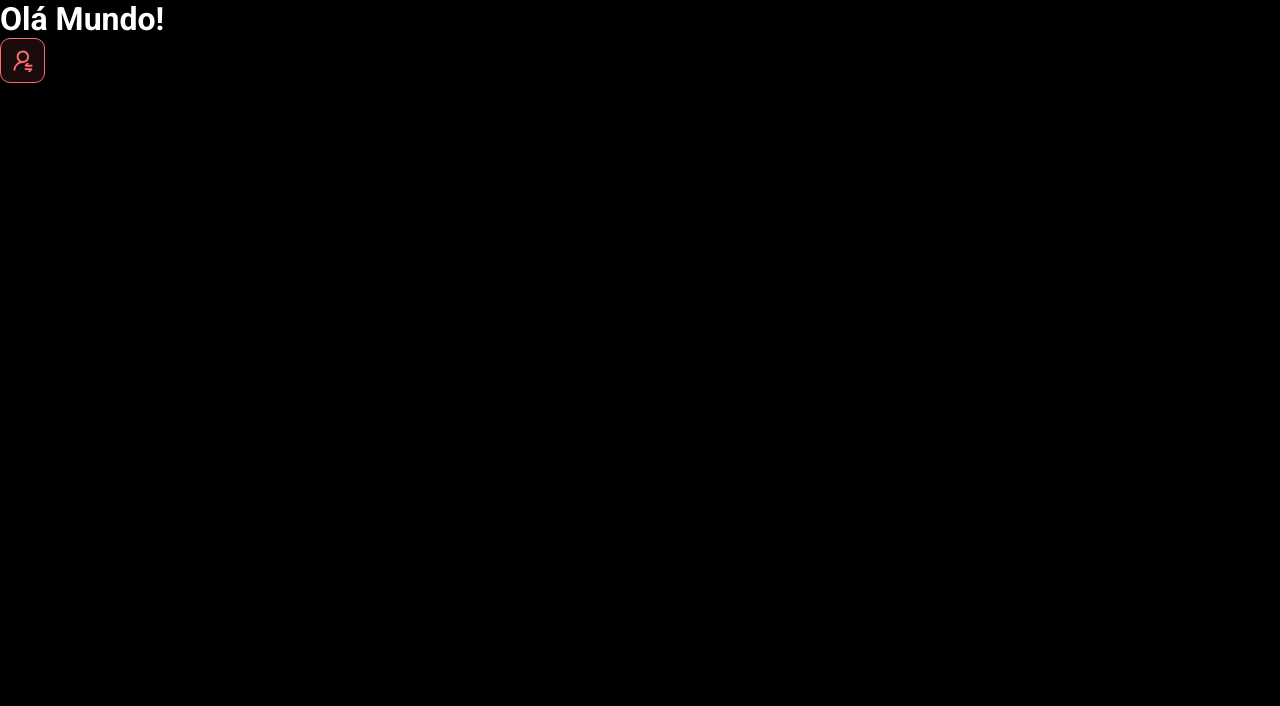
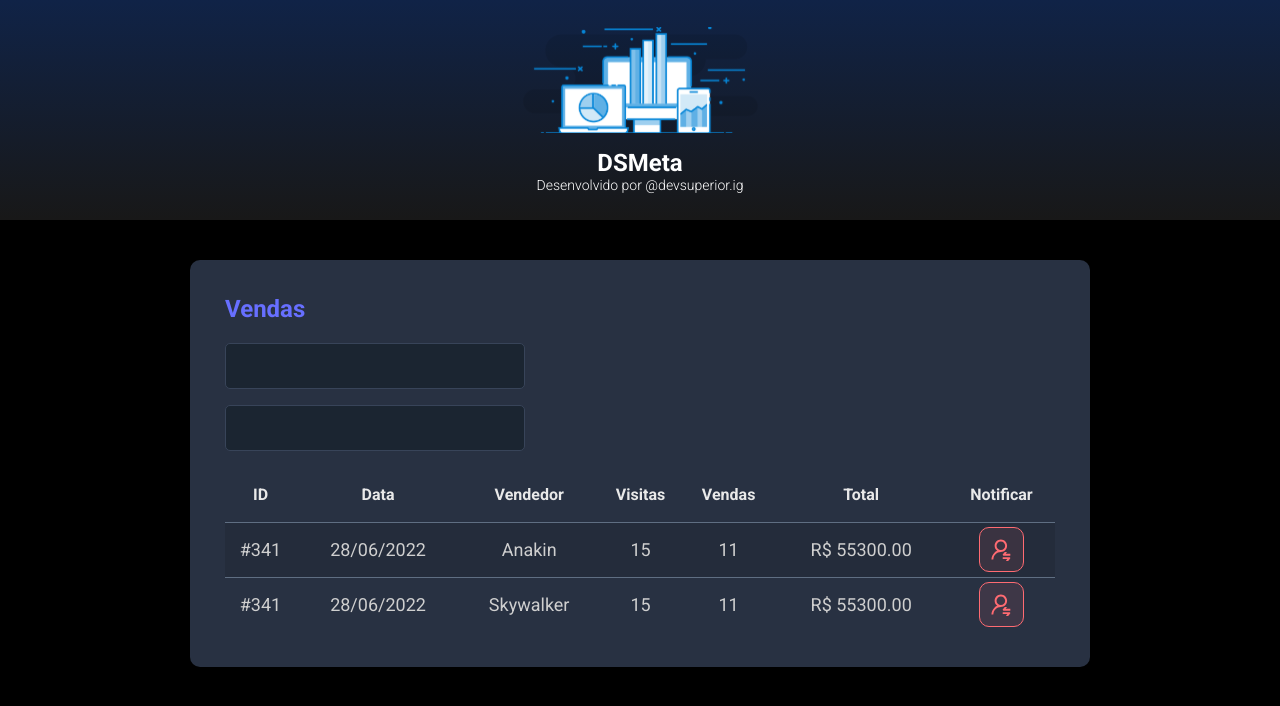
Before and after one commit to fatimoribeiro/sds10-dsmeta, a React (Vite) app in the folder frontend/: page / in a window 1280 px wide. Shown: the top 706 px of the page. Built offline with nearby package versions, Linux system fonts and the light colour scheme.

Commit message:
Outros Componentes

```diff
--- a/frontend/index.html
+++ b/frontend/index.html
@@ -4,7 +4,7 @@
     <meta charset="UTF-8" />
     <link rel="icon" type="image/svg+xml" href="/vite.svg" />
     <meta name="viewport" content="width=device-width, initial-scale=1.0" />
-    <title>Vite + React + TS</title>
+    <title>DSMeta - SDS10</title>
   </head>
   <body>
     <div id="root"></div>
--- a/frontend/src/App.tsx
+++ b/frontend/src/App.tsx
@@ -1,10 +1,19 @@
+import Header from "./components/Header"
+import SalesCard from "./components/SalesCard"
 import NotificationButton from "./components/NotificationButton"
+
 
 function App() {
   return (
     <>
-    <h1>Olá Mundo!</h1>
-    <NotificationButton />
+      <Header />
+      <main>
+        <section id="sales">
+          <div className="dsmeta-container">
+            <SalesCard />
+          </div>
+        </section>
+      </main>
     </>
   )
 }
--- /dev/null
+++ b/frontend/src/components/Header/index.tsx
@@ -0,0 +1,18 @@
+import logo from '../../assets/img/logo.svg'
+import './styles.css'
+
+function Header() {
+  return (
+    <>
+        <header>
+            <div className="dsmeta-logo-container">
+                <img src={logo} alt="DSMeta" />
+                <h1>DSMeta</h1>
+                <p>Desenvolvido por <a href="https://www.instagram.com/devsuperior.ig">@devsuperior.ig</a></p>
+            </div>
+        </header>
+    </>
+  )
+}
+
+export default Header
--- /dev/null
+++ b/frontend/src/components/Header/styles.css
@@ -0,0 +1,32 @@
+header {
+    background: linear-gradient(180deg, #102347 0%, #181818 100%);
+    height: 220px;
+    display: flex;
+    align-items: center;
+    justify-content: center;
+}
+
+a, a:hover, a:visited {
+    color: unset;
+    text-decoration: none;
+}
+
+.dsmeta-logo-container {
+    display: flex;
+    flex-direction: column;
+    align-items: center;
+}
+
+.dsmeta-logo-container img {
+    width: 235px;
+}
+
+.dsmeta-logo-container h1 {
+    margin-top: 15px;
+    font-size: 24px;
+}
+
+.dsmeta-logo-container p {
+    font-size: 14px;
+    font-weight: 300;
+}
--- /dev/null
+++ b/frontend/src/components/SalesCard/index.tsx
@@ -0,0 +1,66 @@
+import './styles.css'
+import NotificationButton from '../NotificationButton'
+
+function SalesCard() {
+    return (
+        <div className="dsmeta-card">
+            <h2 className="dsmeta-sales-title">Vendas</h2>
+            {/*pesquisa*/}
+            <div>
+                <div className="dsmeta-form-control-container">
+                    <input className="dsmeta-form-control" type="text" />
+                </div>
+                <div className="dsmeta-form-control-container">
+                    <input className="dsmeta-form-control" type="text" />
+                </div>
+            </div>
+
+            {/*tabela*/}
+            <div>
+                <table className="dsmeta-sales-table">
+                    <thead>
+                        <tr>
+                            <th className="show992">ID</th>
+                            <th className="show576">Data</th>
+                            <th>Vendedor</th>
+                            <th className="show992">Visitas</th>
+                            <th className="show992">Vendas</th>
+                            <th>Total</th>
+                            <th>Notificar</th>
+                        </tr>
+                    </thead>
+                    <tbody>
+                        <tr>
+                            <td className="show992">#341</td>
+                            <td className="show576">28/06/2022</td>
+                            <td>Anakin</td>
+                            <td className="show992">15</td>
+                            <td className="show992">11</td>
+                            <td>R$ 55300.00</td>
+                            <td>
+                                <div className="dsmeta-notification-btn-container">
+                                    <NotificationButton />
+                                </div>
+                            </td>
+                        </tr>
+                        <tr>
+                            <td className="show992">#341</td>
+                            <td className="show576">28/06/2022</td>
+                            <td>Skywalker</td>
+                            <td className="show992">15</td>
+                            <td className="show992">11</td>
+                            <td>R$ 55300.00</td>
+                            <td>
+                                <div className="dsmeta-notification-btn-container">
+                                    <NotificationButton />
+                                </div>
+                            </td>
+                        </tr>
+                    </tbody>
+                </table>
+            </div>
+        </div>
+    )
+}
+
+export default SalesCard
--- /dev/null
+++ b/frontend/src/components/SalesCard/styles.css
@@ -0,0 +1,95 @@
+.dsmeta-card {
+    background-color: #283142;
+    border-radius: 10px;
+    padding: 30px 10px;
+}
+
+.dsmeta-sales-title {
+    color: #676FFF;
+    font-size: 24px;
+    margin-bottom: 20px;
+}
+
+.dsmeta-sales-table {
+    width: 100%;
+    border-spacing: 0;
+    border-collapse: collapse;
+}
+
+.dsmeta-sales-table thead {
+    height: 55px;
+    font-size: 16px;
+    color: #E9E9E9;
+    font-weight: 700;
+}
+.dsmeta-sales-table tbody {
+    font-size: 14px;
+    font-weight: 400;
+    color:#CFCFCF;
+    text-align: center;
+}
+
+.dsmeta-sales-table tbody tr {
+    height: 74px;
+    border-top: 1px solid #5F6E82;
+}
+.dsmeta-sales-table tbody tr:hover > td {
+    background-color: #384459;
+}
+
+.dsmeta-sales-table tbody tr:nth-child(odd) {
+    background-color: #242C3B;
+}
+
+.dsmeta-form-control-container {
+    margin-bottom: 16px;
+    max-width: 300px;
+}
+
+.dsmeta-form-control {
+    width: 100%;
+    height: 46px;
+    background-color: #1B2531;
+    border: 1px solid #384459;
+    border-radius: 5px;
+    color: #9AAABE;
+    padding: 0 20px;
+    font-size: 18px;
+}
+
+.dsmeta-notification-btn-container {
+    display: flex;
+    justify-content: center;
+}
+
+.show576 {
+    display: none;
+}
+
+@media (min-width: 576px) {
+    .show576 {
+        display: table-cell;
+    }
+
+    .dsmeta-card {
+        padding: 35px;
+    }
+
+    .dsmeta-sales-table tbody {
+        font-size: 18px;
+    }
+
+    .dsmeta-sales-table tbody tr {
+        height: 55px;
+    }
+}
+
+.show992 {
+    display: none;
+}
+
+@media (min-width: 992px) {
+    .show992 {
+        display: table-cell;
+    }
+}
--- a/frontend/src/index.css
+++ b/frontend/src/index.css
@@ -12,15 +12,17 @@
     color: #fff;
 }
 
-header {
-    background: linear-gradient(180deg, #102347 0%, #181818 100%);
-    height: 220px;
-    display: flex;
-    align-items: center;
-    justify-content: center;
-}
-
 a, a:hover, a:visited {
     color: unset;
     text-decoration: none;
 }
+
+#sales {
+    padding: 40px 10px;
+}
+
+.dsmeta-container {
+    width: 100%;
+    max-width: 900px;
+    margin: 0 auto;
+}
```
Also changed, not shown: frontend/src/assets/img/logo.svg (added).
